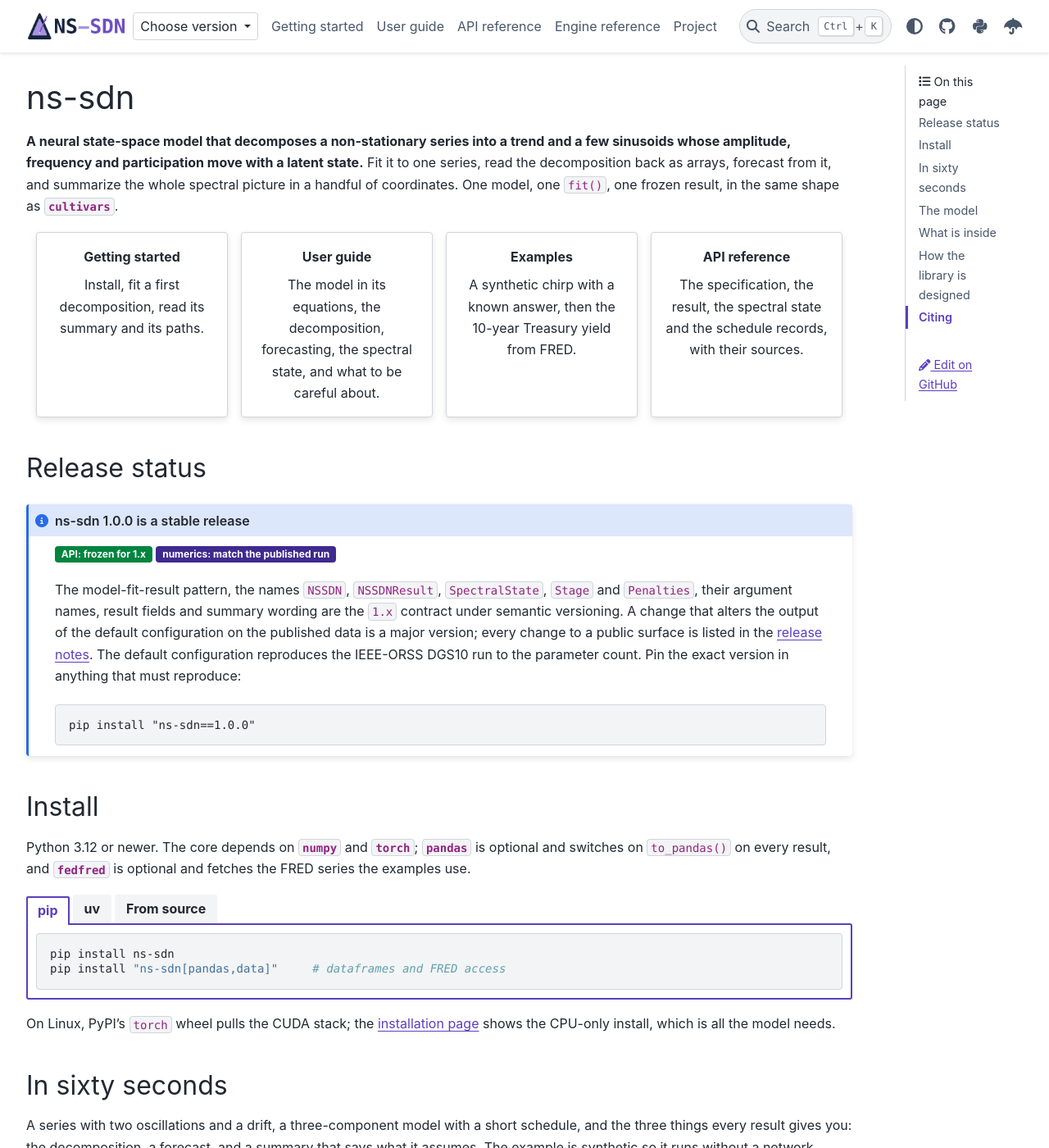
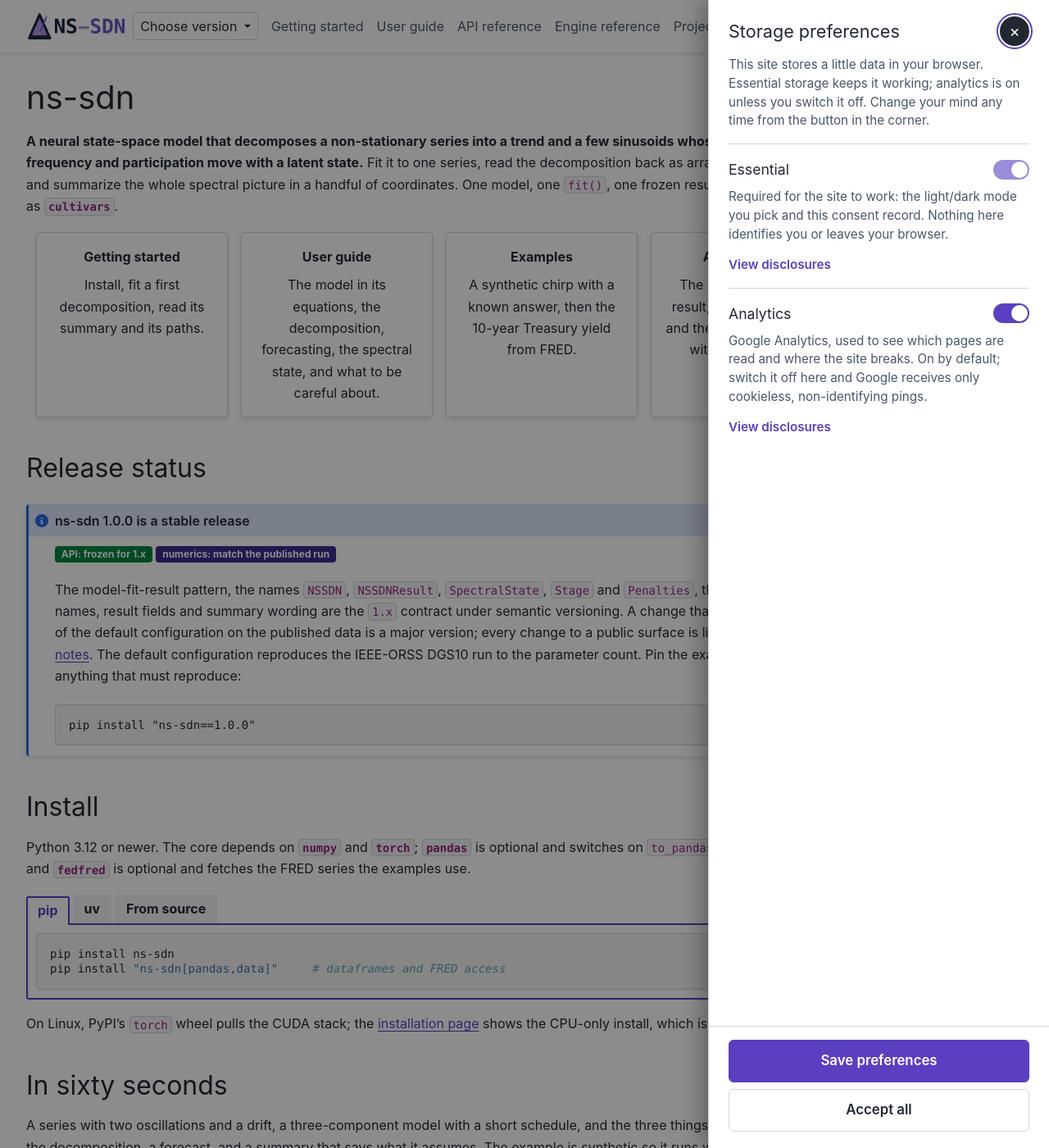
Before and after one commit to nikhilxsunder/ns-sdn, a Sphinx documentation site: the page built from docs/source/index.rst, in a window 1280 px wide and 1400 px high. Shown: the whole window at 82% size. Built offline with Sphinx 7.4.7 and the PyData theme 0.15.4, drawn with Linux system fonts in a browser that asks for light colours; pages that are not in the unit, such as notebooks, are missing from menus; cross-references to code outside the pages are shown as plain code.

Commit message:
add cookies
Signed-off-by: Nikhil Sunder <nsunder724@gmail.com>

```diff
--- /dev/null
+++ b/docs/source/_static/consent.css
@@ -0,0 +1,279 @@
+/* ---- Storage preferences: floating button + right-hand drawer ------------
+   Themed entirely through pydata-sphinx-theme's CSS variables, so it follows
+   the light/dark switch. z-index sits above the theme's off-canvas sidebars
+   (1055) so the drawer is never hidden behind them. */
+
+.ns-consent-button {
+  position: fixed;
+  right: 1.25rem;
+  bottom: 1.25rem;
+  z-index: 1060;
+  width: 2.75rem;
+  height: 2.75rem;
+  padding: 0;
+  border: 1px solid var(--pst-color-border);
+  border-radius: 50%;
+  background: var(--pst-color-background);
+  color: var(--pst-color-primary);
+  box-shadow: 0 0.25rem 0.75rem rgba(0, 0, 0, 0.25);
+  cursor: pointer;
+  display: flex;
+  align-items: center;
+  justify-content: center;
+}
+
+.ns-consent-button:hover,
+.ns-consent-button:focus-visible {
+  border-color: var(--pst-color-primary);
+  outline: none;
+}
+
+.ns-consent-button svg {
+  width: 1.5rem;
+  height: 1.5rem;
+  fill: none;
+  stroke: currentColor;
+  stroke-width: 1.75;
+  stroke-linecap: round;
+  stroke-linejoin: round;
+}
+
+.ns-consent-backdrop {
+  position: fixed;
+  inset: 0;
+  z-index: 1061;
+  background: rgba(0, 0, 0, 0.45);
+  opacity: 0;
+  visibility: hidden;
+  transition:
+    opacity 0.2s ease-out,
+    visibility 0.2s ease-out;
+}
+
+.ns-consent-drawer {
+  position: fixed;
+  top: 0;
+  right: 0;
+  z-index: 1062;
+  height: 100dvh;
+  width: min(26rem, 100%);
+  display: flex;
+  flex-direction: column;
+  background: var(--pst-color-background);
+  color: var(--pst-color-text-base);
+  border-left: 1px solid var(--pst-color-border);
+  box-shadow: -0.5rem 0 1.5rem rgba(0, 0, 0, 0.3);
+  transform: translateX(100%);
+  visibility: hidden;
+  transition:
+    transform 0.25s ease-out,
+    visibility 0.25s ease-out;
+  font-size: var(--pst-font-size-base, 1rem);
+}
+
+.ns-consent-open .ns-consent-backdrop {
+  opacity: 1;
+  visibility: visible;
+}
+
+.ns-consent-open .ns-consent-drawer {
+  transform: translateX(0);
+  visibility: visible;
+}
+
+@media (prefers-reduced-motion: reduce) {
+  .ns-consent-backdrop,
+  .ns-consent-drawer {
+    transition: none;
+  }
+}
+
+.ns-consent-header {
+  display: flex;
+  align-items: center;
+  justify-content: space-between;
+  gap: 1rem;
+  padding: 1.25rem 1.5rem 0.75rem;
+}
+
+.ns-consent-header h2 {
+  margin: 0;
+  font-size: 1.35rem;
+  font-weight: 400;
+}
+
+.ns-consent-close {
+  width: 2.25rem;
+  height: 2.25rem;
+  padding: 0;
+  border: 0;
+  border-radius: 50%;
+  background: var(--pst-color-text-base);
+  color: var(--pst-color-background);
+  font-size: 1.25rem;
+  line-height: 1;
+  cursor: pointer;
+}
+
+.ns-consent-close:focus-visible {
+  outline: 2px solid var(--pst-color-primary);
+  outline-offset: 2px;
+}
+
+.ns-consent-body {
+  flex: 1 1 auto;
+  overflow-y: auto;
+  padding: 0 1.5rem;
+}
+
+.ns-consent-intro {
+  margin: 0 0 1rem;
+  color: var(--pst-color-text-muted);
+  font-size: 0.95em;
+  line-height: 1.5;
+}
+
+.ns-consent-category {
+  padding: 1rem 0;
+  border-top: 1px solid var(--pst-color-border);
+}
+
+.ns-consent-category-head {
+  display: flex;
+  align-items: center;
+  justify-content: space-between;
+  gap: 1rem;
+}
+
+.ns-consent-category-head label {
+  font-size: 1.1em;
+  cursor: pointer;
+}
+
+.ns-consent-category p {
+  margin: 0.5rem 0 0;
+  color: var(--pst-color-text-muted);
+  font-size: 0.95em;
+  line-height: 1.5;
+}
+
+/* The switch: a checkbox with appearance removed, drawn as a pill. */
+.ns-switch {
+  appearance: none;
+  -webkit-appearance: none;
+  flex: 0 0 auto;
+  width: 2.75rem;
+  height: 1.5rem;
+  margin: 0;
+  border: 0;
+  border-radius: 1rem;
+  background: var(--pst-color-border);
+  position: relative;
+  cursor: pointer;
+  transition: background 0.15s ease-out;
+}
+
+.ns-switch::before {
+  content: "";
+  position: absolute;
+  top: 0.125rem;
+  left: 0.125rem;
+  width: 1.25rem;
+  height: 1.25rem;
+  border-radius: 50%;
+  background: var(--pst-color-background);
+  transition: transform 0.15s ease-out;
+}
+
+.ns-switch:checked {
+  background: var(--pst-color-primary);
+}
+
+.ns-switch:checked::before {
+  transform: translateX(1.25rem);
+}
+
+.ns-switch:disabled {
+  cursor: not-allowed;
+  opacity: 0.6;
+}
+
+.ns-switch:focus-visible {
+  outline: 2px solid var(--pst-color-primary);
+  outline-offset: 2px;
+}
+
+.ns-consent-disclosures {
+  margin-top: 0.75rem;
+}
+
+.ns-consent-disclosures summary {
+  cursor: pointer;
+  color: var(--pst-color-primary);
+  font-weight: 600;
+  font-size: 0.95em;
+  list-style: none;
+}
+
+.ns-consent-disclosures summary::-webkit-details-marker {
+  display: none;
+}
+
+.ns-consent-disclosures table {
+  width: 100%;
+  margin-top: 0.5rem;
+  border-collapse: collapse;
+  font-size: 0.85em;
+}
+
+.ns-consent-disclosures th,
+.ns-consent-disclosures td {
+  padding: 0.3rem 0.4rem;
+  text-align: left;
+  vertical-align: top;
+  border-bottom: 1px solid
+    var(--pst-color-border-muted, var(--pst-color-border));
+}
+
+.ns-consent-disclosures th {
+  color: var(--pst-color-text-muted);
+  font-weight: 600;
+}
+
+.ns-consent-disclosures code {
+  font-size: 0.95em;
+}
+
+.ns-consent-footer {
+  display: flex;
+  flex-direction: column;
+  gap: 0.5rem;
+  padding: 1rem 1.5rem 1.25rem;
+  border-top: 1px solid var(--pst-color-border);
+}
+
+.ns-consent-footer button {
+  width: 100%;
+  padding: 0.7rem 1rem;
+  border-radius: 0.375rem;
+  font-size: 1.05em;
+  font-weight: 600;
+  cursor: pointer;
+}
+
+.ns-consent-save {
+  border: 1px solid var(--pst-color-primary);
+  background: var(--pst-color-primary);
+  color: var(--pst-color-primary-text, #fff);
+}
+
+.ns-consent-accept {
+  border: 1px solid var(--pst-color-border);
+  background: transparent;
+  color: var(--pst-color-text-base);
+}
+
+.ns-consent-footer button:focus-visible {
+  outline: 2px solid var(--pst-color-primary);
+  outline-offset: 2px;
+}
--- /dev/null
+++ b/docs/source/_static/consent.js
@@ -0,0 +1,356 @@
+/* Storage preferences for the ns-sdn docs.
+ *
+ * Builds a floating button and a right-hand drawer, persists the visitor's
+ * choice in localStorage, and gates Google Analytics through Consent Mode.
+ * pydata-sphinx-theme already loads gtag.js with every consent signal set to
+ * "denied" (its `analytics` option does this); nothing here loads a script.
+ * The only side effects are the two gtag('consent', 'update', ...) calls and,
+ * on revocation, best-effort deletion of the _ga cookies.
+ *
+ * Runs with `defer`, so the DOM is parsed when it executes. No dependencies.
+ */
+(function () {
+  "use strict";
+
+  var STORAGE_KEY = "ns-sdn.consent";
+  var VERSION = 1;
+  var DEFAULTS = { analytics: true };
+
+  var CATEGORIES = [
+    {
+      id: "essential",
+      title: "Essential",
+      locked: true,
+      description:
+        "Required for the site to work: the light/dark mode you pick and " +
+        "this consent record. Nothing here identifies you or leaves your " +
+        "browser.",
+      disclosures: [
+        [
+          "theme, mode",
+          "localStorage",
+          "Until cleared",
+          "Colour scheme chosen with the theme switcher.",
+        ],
+        [
+          "ns-sdn.consent",
+          "localStorage",
+          "Until cleared",
+          "The choices you save in this panel.",
+        ],
+      ],
+    },
+    {
+      id: "analytics",
+      title: "Analytics",
+      locked: false,
+      description:
+        "Google Analytics, used to see which pages are read and where the " +
+        "site breaks. On by default; switch it off here and Google receives " +
+        "only cookieless, non-identifying pings.",
+      disclosures: [
+        ["_ga", "Cookie (Google)", "2 years", "Distinguishes visitors."],
+        [
+          "_ga_*",
+          "Cookie (Google)",
+          "2 years",
+          "Keeps session state for this property.",
+        ],
+      ],
+    },
+  ];
+
+  /* ---- storage ---------------------------------------------------------- */
+
+  function readState() {
+    try {
+      var raw = window.localStorage.getItem(STORAGE_KEY);
+      if (!raw) return null;
+      var parsed = JSON.parse(raw);
+      if (!parsed || parsed.version !== VERSION) return null;
+      return parsed;
+    } catch (err) {
+      return null;
+    }
+  }
+
+  function writeState(choices) {
+    var state = {
+      version: VERSION,
+      decidedAt: new Date().toISOString(),
+      choices: choices,
+    };
+    try {
+      window.localStorage.setItem(STORAGE_KEY, JSON.stringify(state));
+    } catch (err) {
+      /* Storage may be blocked; the choice still applies for this page. */
+    }
+    return state;
+  }
+
+  /* ---- consent effects --------------------------------------------------- */
+
+  function gtagUpdate(granted) {
+    if (typeof window.gtag !== "function") return;
+    window.gtag("consent", "update", {
+      analytics_storage: granted ? "granted" : "denied",
+    });
+  }
+
+  function expireCookie(name, domain) {
+    var base = name + "=; expires=Thu, 01 Jan 1970 00:00:00 GMT; path=/";
+    document.cookie = base;
+    if (domain) document.cookie = base + "; domain=" + domain;
+  }
+
+  function deleteAnalyticsCookies() {
+    var host = window.location.hostname;
+    var parts = host.split(".");
+    var parent = parts.length > 2 ? parts.slice(-2).join(".") : host;
+    document.cookie.split(";").forEach(function (entry) {
+      var name = entry.split("=")[0].trim();
+      if (name === "_ga" || name.indexOf("_ga_") === 0) {
+        expireCookie(name, null);
+        expireCookie(name, host);
+        expireCookie(name, "." + host);
+        expireCookie(name, "." + parent);
+      }
+    });
+  }
+
+  function applyChoices(choices) {
+    var analytics = Boolean(choices.analytics);
+    gtagUpdate(analytics);
+    if (!analytics) deleteAnalyticsCookies();
+  }
+
+  /* ---- markup ------------------------------------------------------------ */
+
+  function el(tag, attrs, children) {
+    var node = document.createElement(tag);
+    Object.keys(attrs || {}).forEach(function (key) {
+      if (key === "text") node.textContent = attrs[key];
+      else if (key === "html") node.innerHTML = attrs[key];
+      else node.setAttribute(key, attrs[key]);
+    });
+    (children || []).forEach(function (child) {
+      node.appendChild(child);
+    });
+    return node;
+  }
+
+  var COOKIE_ICON =
+    '<svg viewBox="0 0 24 24" aria-hidden="true" focusable="false">' +
+    '<path d="M12 2.5a9.5 9.5 0 1 0 9.5 9.5c0-.6-.06-1.2-.17-1.77' +
+    'a3.6 3.6 0 0 1-4.35-3.13 3.6 3.6 0 0 1-3.2-4.43A9.6 9.6 0 0 0 12 2.5z"/>' +
+    '<circle cx="8.5" cy="10" r="1.1" fill="currentColor" stroke="none"/>' +
+    '<circle cx="10" cy="15.5" r="1.1" fill="currentColor" stroke="none"/>' +
+    '<circle cx="15" cy="14" r="1.1" fill="currentColor" stroke="none"/>' +
+    "</svg>";
+
+  function buildDisclosures(rows) {
+    var thead = el("thead", {}, [
+      el(
+        "tr",
+        {},
+        ["Name", "Type", "Retention", "Purpose"].map(function (h) {
+          return el("th", { text: h });
+        }),
+      ),
+    ]);
+    var tbody = el(
+      "tbody",
+      {},
+      rows.map(function (row) {
+        return el(
+          "tr",
+          {},
+          row.map(function (cell, i) {
+            return el("td", {}, [
+              i === 0
+                ? el("code", { text: cell })
+                : document.createTextNode(cell),
+            ]);
+          }),
+        );
+      }),
+    );
+    return el("details", { class: "ns-consent-disclosures" }, [
+      el("summary", { text: "View disclosures" }),
+      el("table", {}, [thead, tbody]),
+    ]);
+  }
+
+  function buildCategory(category, current) {
+    var inputId = "ns-consent-" + category.id;
+    var input = el("input", {
+      type: "checkbox",
+      role: "switch",
+      class: "ns-switch",
+      id: inputId,
+      "data-category": category.id,
+    });
+    input.checked = category.locked ? true : Boolean(current[category.id]);
+    if (category.locked) input.disabled = true;
+    return el("section", { class: "ns-consent-category" }, [
+      el("div", { class: "ns-consent-category-head" }, [
+        el("label", { for: inputId, text: category.title }),
+        input,
+      ]),
+      el("p", { text: category.description }),
+      buildDisclosures(category.disclosures),
+    ]);
+  }
+
+  function build(current) {
+    var button = el("button", {
+      type: "button",
+      class: "ns-consent-button",
+      "aria-label": "Storage preferences",
+      title: "Storage preferences",
+      html: COOKIE_ICON,
+    });
+    var backdrop = el("div", { class: "ns-consent-backdrop" });
+    var title = el("h2", {
+      id: "ns-consent-title",
+      text: "Storage preferences",
+    });
+    var close = el("button", {
+      type: "button",
+      class: "ns-consent-close",
+      "aria-label": "Close",
+      html: "&times;",
+    });
+    var body = el("div", { class: "ns-consent-body" }, [
+      el("p", {
+        class: "ns-consent-intro",
+        text:
+          "This site stores a little data in your browser. Essential storage " +
+          "keeps it working; analytics is on unless you switch it off. " +
+          "Change your mind any time from the button in the corner.",
+      }),
+    ]);
+    CATEGORIES.forEach(function (category) {
+      body.appendChild(buildCategory(category, current));
+    });
+    var accept = el("button", {
+      type: "button",
+      class: "ns-consent-accept",
+      text: "Accept all",
+    });
+    var save = el("button", {
+      type: "button",
+      class: "ns-consent-save",
+      text: "Save preferences",
+    });
+    var drawer = el(
+      "aside",
+      {
+        class: "ns-consent-drawer",
+        role: "dialog",
+        "aria-modal": "true",
+        "aria-labelledby": "ns-consent-title",
+        "aria-hidden": "true",
+      },
+      [
+        el("div", { class: "ns-consent-header" }, [title, close]),
+        body,
+        el("div", { class: "ns-consent-footer" }, [save, accept]),
+      ],
+    );
+    document.body.appendChild(button);
+    document.body.appendChild(backdrop);
+    document.body.appendChild(drawer);
+    return {
+      button: button,
+      backdrop: backdrop,
+      drawer: drawer,
+      close: close,
+      accept: accept,
+      save: save,
+    };
+  }
+
+  /* ---- behaviour --------------------------------------------------------- */
+
+  function main() {
+    var state = readState();
+    var current = state ? state.choices : DEFAULTS;
+    applyChoices(current);
+
+    var ui = build(current);
+    var lastFocus = null;
+
+    function open() {
+      lastFocus = document.activeElement;
+      document.documentElement.classList.add("ns-consent-open");
+      ui.drawer.setAttribute("aria-hidden", "false");
+      ui.close.focus();
+    }
+
+    function close() {
+      document.documentElement.classList.remove("ns-consent-open");
+      ui.drawer.setAttribute("aria-hidden", "true");
+      var target =
+        lastFocus && lastFocus !== document.body && document.contains(lastFocus)
+          ? lastFocus
+          : ui.button;
+      target.focus();
+    }
+
+    function readSwitches() {
+      var choices = {};
+      CATEGORIES.forEach(function (category) {
+        if (category.locked) return;
+        var input = ui.drawer.querySelector(
+          '[data-category="' + category.id + '"]',
+        );
+        choices[category.id] = Boolean(input && input.checked);
+      });
+      return choices;
+    }
+
+    function commit(choices) {
+      CATEGORIES.forEach(function (category) {
+        if (category.locked) return;
+        var input = ui.drawer.querySelector(
+          '[data-category="' + category.id + '"]',
+        );
+        if (input) input.checked = Boolean(choices[category.id]);
+      });
+      writeState(choices);
+      applyChoices(choices);
+      close();
+    }
+
+    ui.button.addEventListener("click", open);
+    ui.close.addEventListener("click", close);
+    ui.backdrop.addEventListener("click", close);
+    ui.save.addEventListener("click", function () {
+      commit(readSwitches());
+    });
+    ui.accept.addEventListener("click", function () {
+      var all = {};
+      CATEGORIES.forEach(function (category) {
+        if (!category.locked) all[category.id] = true;
+      });
+      commit(all);
+    });
+    document.addEventListener("keydown", function (event) {
+      if (
+        event.key === "Escape" &&
+        document.documentElement.classList.contains("ns-consent-open")
+      )
+        close();
+    });
+
+    /* First visit: no decision recorded, so ask. */
+    if (!state) open();
+  }
+
+  if (document.readyState === "loading") {
+    document.addEventListener("DOMContentLoaded", main);
+  } else {
+    main();
+  }
+})();
--- a/docs/source/conf.py
+++ b/docs/source/conf.py
@@ -207,7 +207,12 @@
 # robots.txt and the IndexNow key live at the site root and are written by
 # the deploy workflow's ``root`` job from docs/root/ and a secret.
 html_extra_path: list[str] = []
-html_css_files: list[str] = ["custom.css"]
+html_css_files: list[str] = ["custom.css", "consent.css"]
+# Storage-preferences drawer: gates Google Analytics through Consent Mode. The
+# theme's ``analytics`` option loads gtag.js with every signal denied; the
+# script grants analytics_storage on the visitor's choice (on by default) and
+# persists it in localStorage under ``ns-sdn.consent``.
+html_js_files: list[tuple[str, dict[str, str]]] = [("consent.js", {"defer": "defer"})]
 html_show_sourcelink: bool = False
 
 html_theme_options: dict[str, object] = {
```
